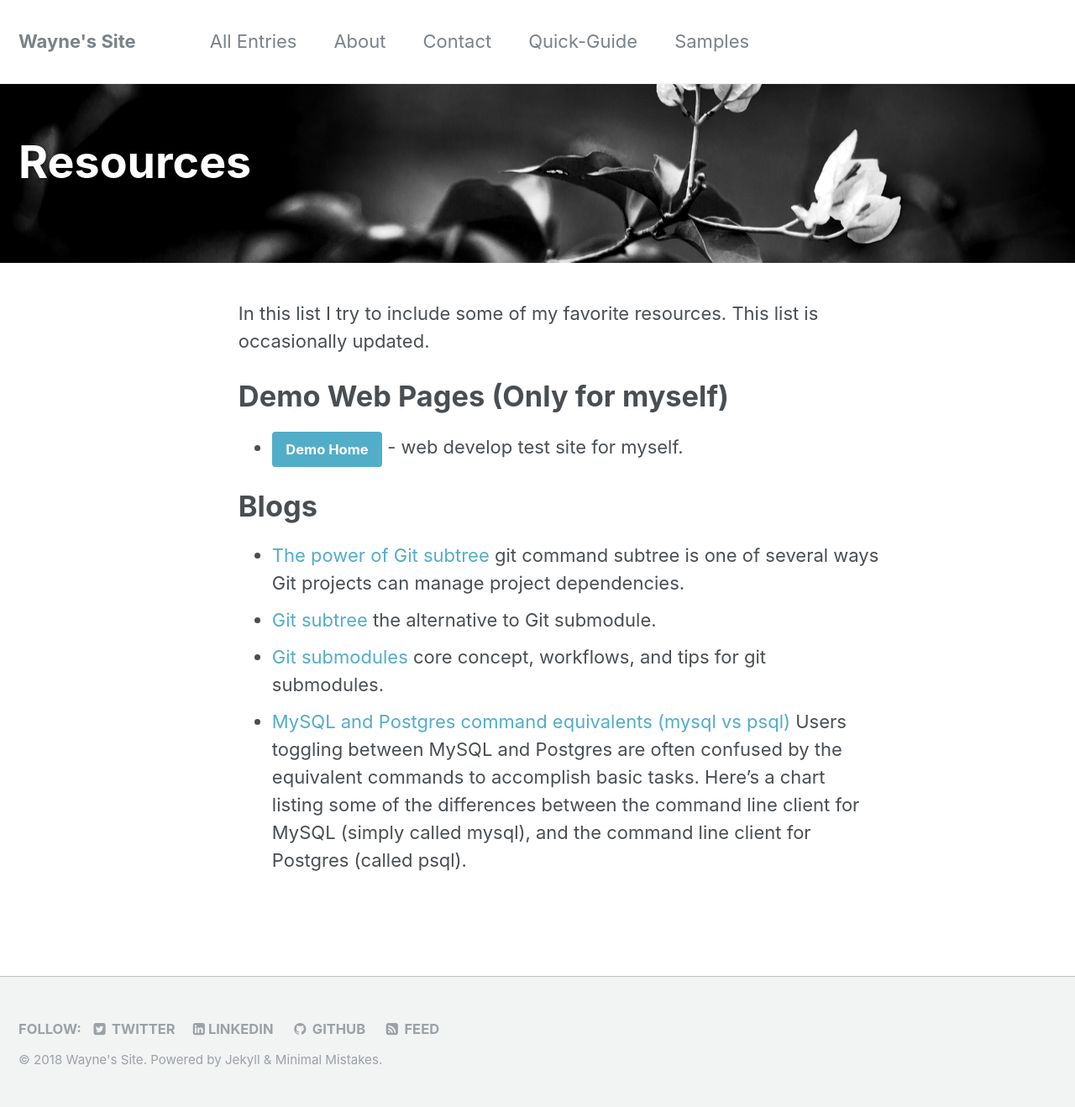
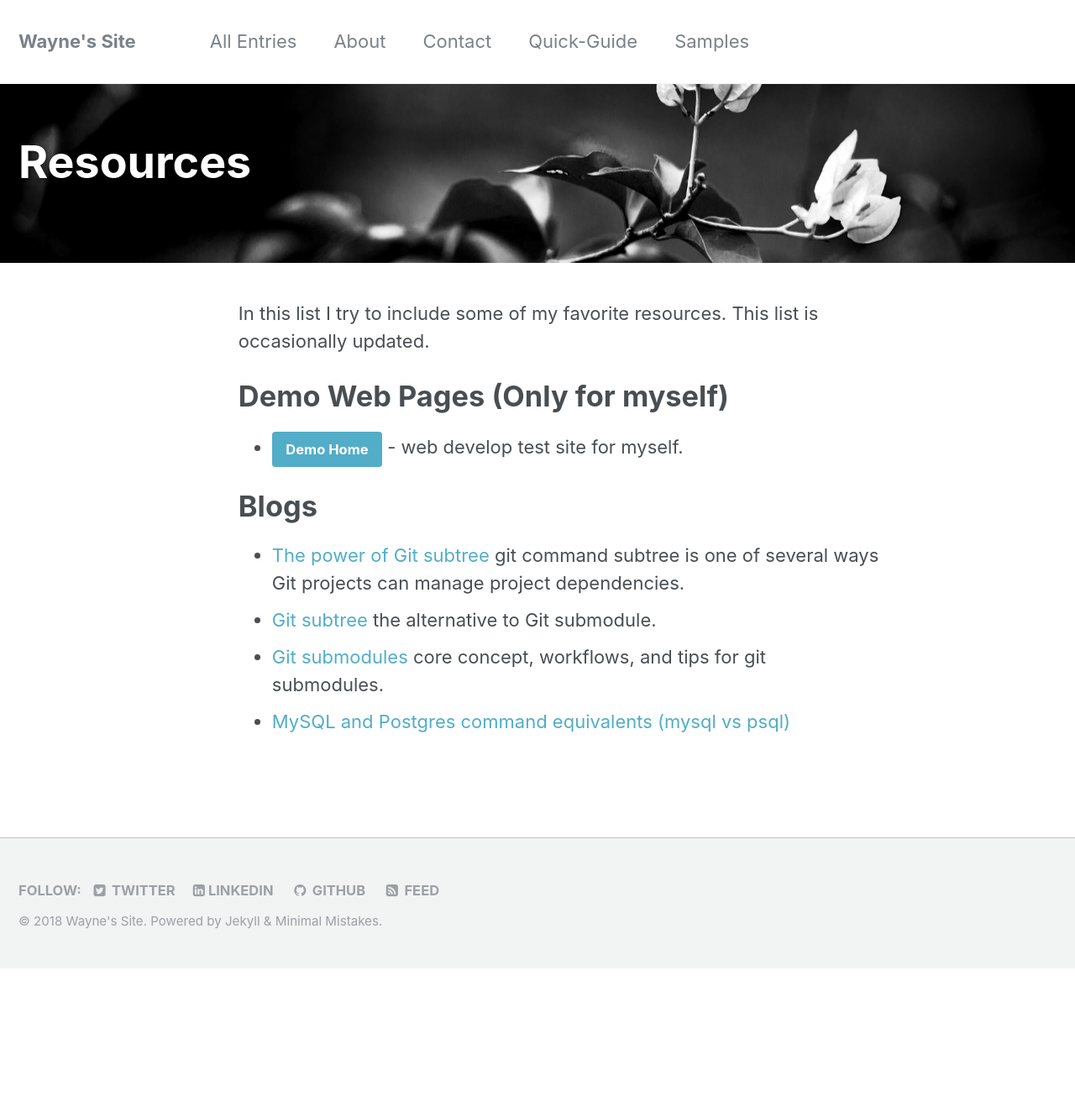
Before and after one commit to element207/element207.github.io, a Jekyll site: the page built from _pages/resources.md, in a window 1280 px wide. Shown: the whole page at 84% size. Built offline with Jekyll 4.4.1, drawn with Linux system fonts in a browser that asks for light colours; after the commit the page ends 1153 px from its top, so only the background shows below that.

Commit message:
Update resources.md

```diff
--- a/_pages/resources.md
+++ b/_pages/resources.md
@@ -18,4 +18,4 @@ In this list I try to include some of my favorite resources. This list is occasi
 * [The power of Git subtree](https://developer.atlassian.com/blog/2015/05/the-power-of-git-subtree/) git command subtree is one of several ways Git projects can manage project dependencies.
 * [Git subtree](https://www.atlassian.com/blog/git/alternatives-to-git-submodule-git-subtree) the alternative to Git submodule.
 * [Git submodules](https://www.atlassian.com/blog/git/git-submodules-workflows-tips?_ga=2.56466158.411026610.1509354932-1003279797.1490941535) core concept, workflows, and tips for git submodules.
-* [MySQL and Postgres command equivalents (mysql vs psql)](https://www.endpoint.com/blog/2009/12/24/mysql-and-postgres-command-equivalents) Users toggling between MySQL and Postgres are often confused by the equivalent commands to accomplish basic tasks. Here’s a chart listing some of the differences between the command line client for MySQL (simply called mysql), and the command line client for Postgres (called psql).
+* [MySQL and Postgres command equivalents (mysql vs psql)](https://www.endpoint.com/blog/2009/12/24/mysql-and-postgres-command-equivalents)
```
